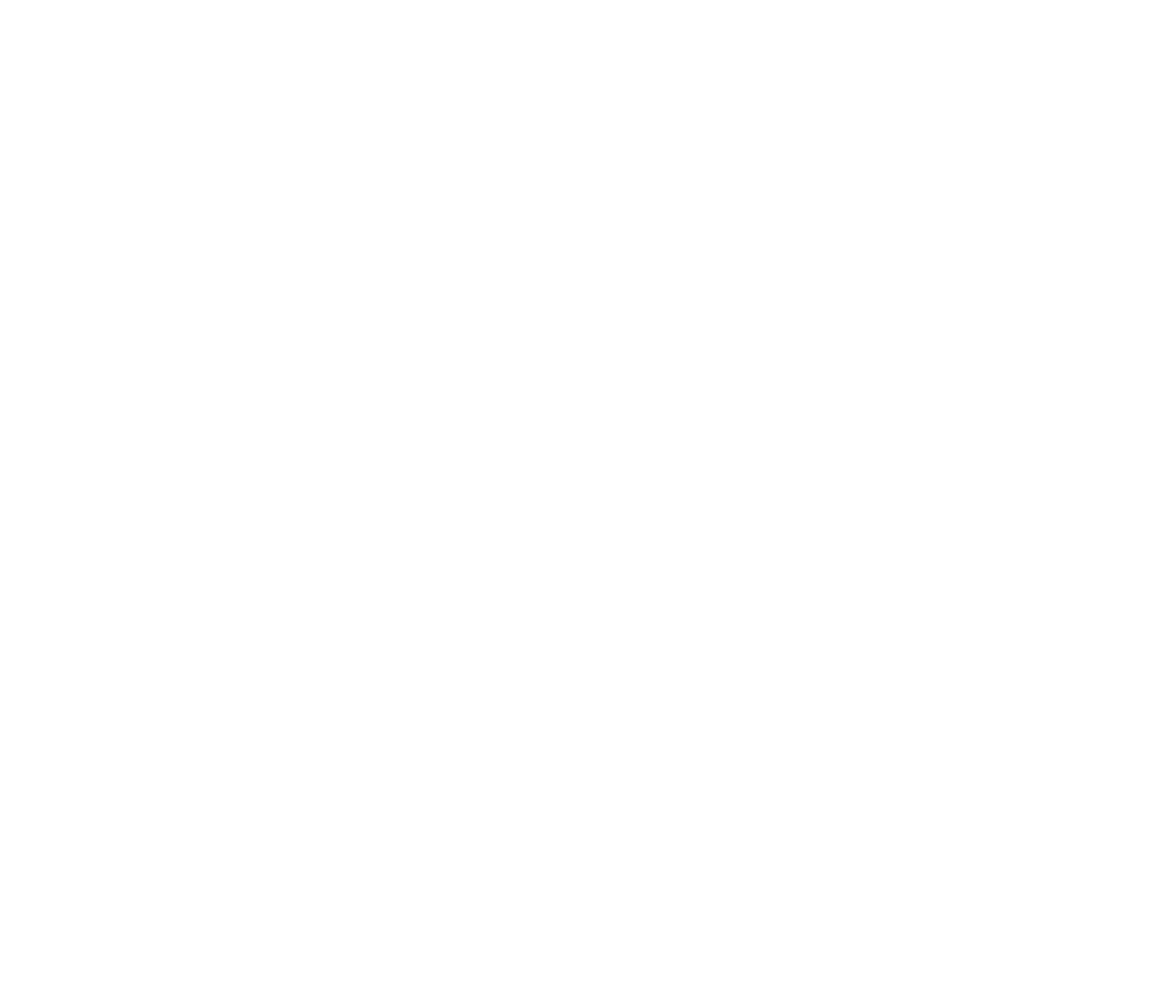
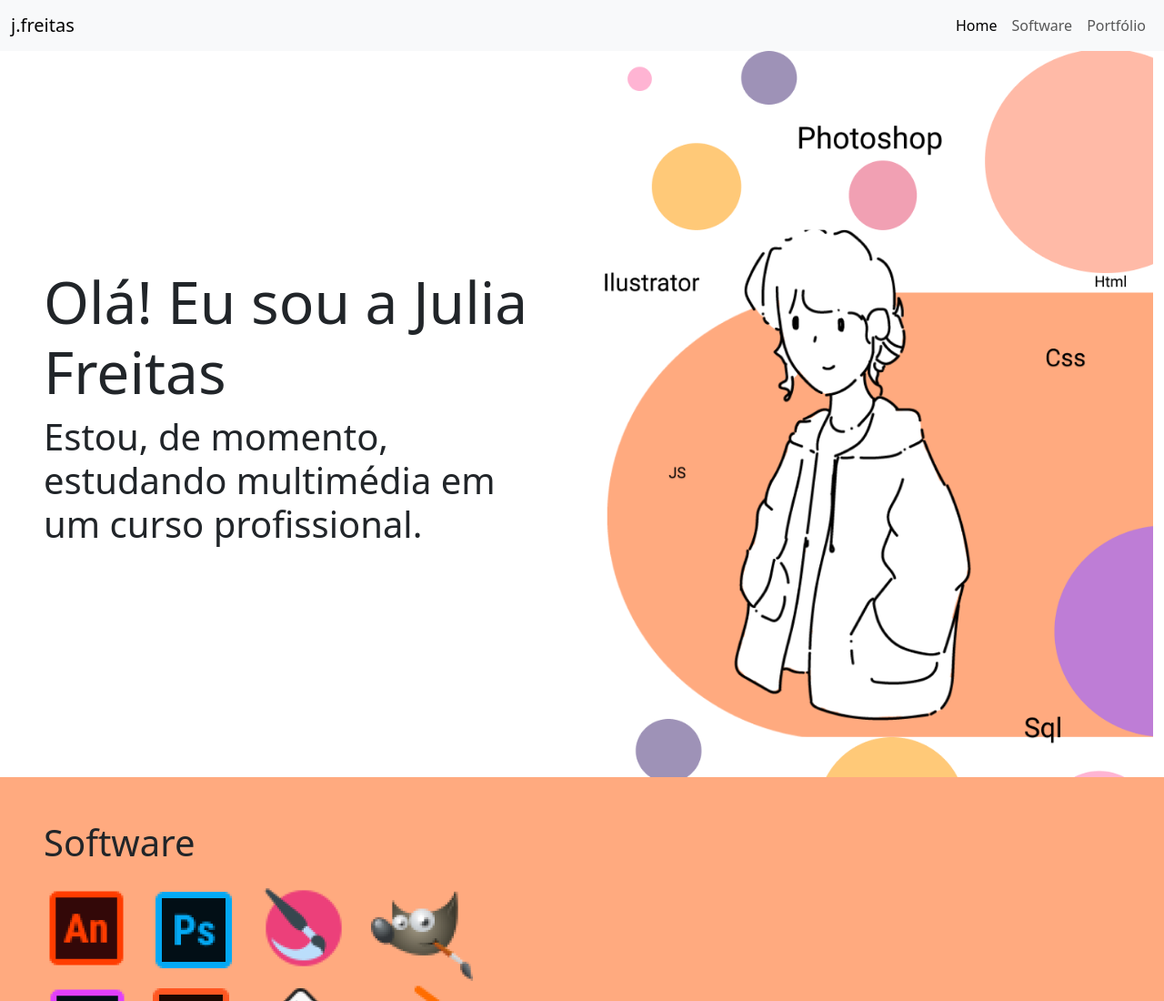
Before and after one commit to juliaqdf/my_portfolio, a plain HTML site: page index.html in a window 1280 px wide. Shown: the top 1100 px of the page at 91% size. Before the commit the page ends 800 px from the top, so only its background shows below. Drawn offline with nearby package versions, Linux system fonts and the light colour scheme.

Commit message:
Fist sections

```diff
--- a/index.html
+++ b/index.html
@@ -1,13 +1,63 @@
 <!doctype html>
-<html lang="en">
+<html lang="pt">
   <head>
     <meta charset="utf-8">
     <meta name="viewport" content="width=device-width, initial-scale=1">
-    <title>Bootstrap demo</My Site>
+    <title>Meu Portifólio</title>
     <link href="https://cdn.jsdelivr.net/npm/bootstrap@5.3.0-alpha3/dist/css/bootstrap.min.css" rel="stylesheet" integrity="sha384-KK94CHFLLe+nY2dmCWGMq91rCGa5gtU4mk92HdvYe+M/SXH301p5ILy+dN9+nJOZ" crossorigin="anonymous">
+    <link rel="stylesheet" href="./style.css">
   </head>
   <body>
-    <h1>Hello, world!</h1>
+    <nav class="navbar navbar-expand-lg sticky-top bg-light">
+      <div class="container-fluid">
+        <a class="navbar-brand" href="#">j.freitas</a>
+        <button class="navbar-toggler" type="button" data-bs-toggle="collapse" data-bs-target="#navbarNav" aria-controls="navbarNav" aria-expanded="false" aria-label="Toggle navigation">
+          <span class="navbar-toggler-icon"></span>
+        </button>
+        <div class="collapse navbar-collapse d-flex justify-content-end" id="navbarNav">
+          <ul class="navbar-nav">
+            <li class="nav-item">
+              <a class="nav-link active" aria-current="page" href="#">Home</a>
+            </li>
+            <li class="nav-item">
+              <a class="nav-link" href="#software">Software</a>
+            </li>
+            <li class="nav-item">
+              <a class="nav-link" href="#portfolio">Portfólio</a>
+            </li>
+          </ul>
+        </div>
+      </div>
+    </nav>
+    <section class="container-fluid">
+        <div class="row">
+          <div class="col-6 d-flex flex-column justify-content-center p-5">
+            <h1 style="font-size: 4rem;">Olá! Eu sou a Julia Freitas</h1>
+            <p class="text">Estou, de momento, estudando multimédia em um curso profissional.</p>
+          </div>
+          <div class="col-6 d-flex justify-content-end">
+            <img class="w-100" src="./imgs/homeimg1.png" alt="" srcset="">
+          </div>
+        </div>
+    </section>
+    <section id="software" class="container-fluid">
+      <div class="row" style="background: #FFAA7F;">
+        <div class="col-12 p-5">
+          <p class="text">Software</p>
+          <img src="./imgs/icons.png" alt="">
+        </div>
+      </div>
+      <div class="row">
+        <div class="col-5">
+          <img class="w-100" src="./imgs/software-img.png" alt="">
+        </div>
+        <div class="col-7 pe-5 d-flex align-items-center">
+          <p class="text">Lorem ipsum dolor sit amet consectetur adipisicing elit. Accusantium autem quibusdam culpa unde, impedit aut ipsam quo. Repudiandae asperiores quis reprehenderit voluptates autem quisquam, aliquam iusto incidunt, praesentium facilis dicta?</p>
+        </div>
+      </div>
+    </section>
+
     <script src="https://cdn.jsdelivr.net/npm/bootstrap@5.3.0-alpha3/dist/js/bootstrap.bundle.min.js" integrity="sha384-ENjdO4Dr2bkBIFxQpeoTz1HIcje39Wm4jDKdf19U8gI4ddQ3GYNS7NTKfAdVQSZe" crossorigin="anonymous"></script>
+    <script src="./script.js"></script>
   </body>
 </html>
--- a/style.css
+++ b/style.css
@@ -0,0 +1,5 @@
+.text {
+    font-size: 2.5rem;
+    font-weight: 300;
+    line-height: 1.2;
+}
```
Also changed, not shown: imgs/homeimg1.png (added), imgs/icons.png (added), imgs/software-img.png (added).
